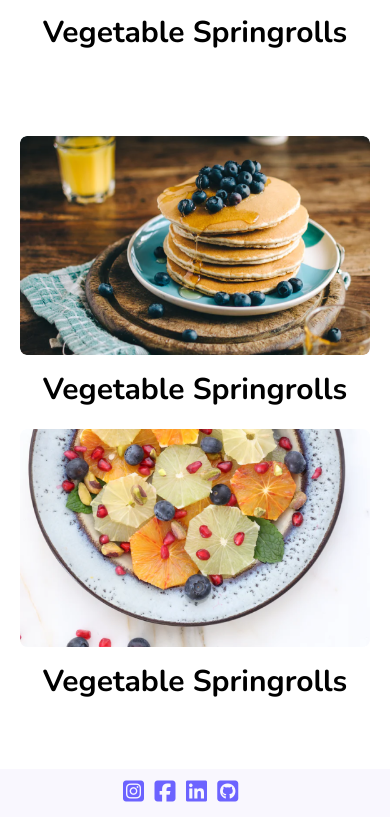
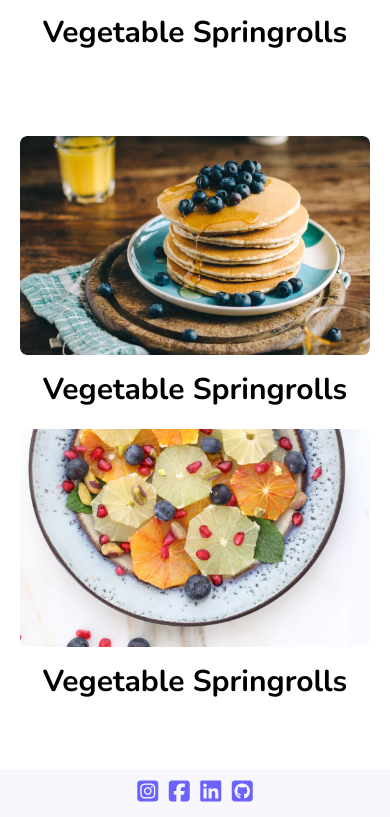
Before and after one commit to teytap/recipe-portfolio, a plain HTML site: page index.html in a window 390 px wide. Shown: the part 2032-2849 px from the top of the page. Drawn offline with nearby package versions, Linux system fonts and the light colour scheme.

Commit message:
made footer centered responsively

```diff
--- a/index.html
+++ b/index.html
@@ -190,7 +190,7 @@
     </div>
 
     <br />
-    <footer class="d-flex justify-content-between">
+    <footer class="d-flex justify-content-evenly">
       <div class="footermark d-none d-md-block">SheCodes</div>
       <div>
         <a href="https://z-p15.www.instagram.com/teytap/" target="_blank"
--- a/src/styles.css
+++ b/src/styles.css
@@ -44,8 +44,7 @@ hr {
   border-top: 3px dotted #67d5d2;
 }
 footer {
-  text-align: center;
-  padding: 10px 120px;
+  padding: 10px 0px;
   background: var(--primary-color);
 }
 footer .footerallrights {
@@ -198,7 +197,7 @@ li {
 
   i {
     margin: 0px 3px;
-    text-align: center;
+
     font-size: 24px;
   }
   .navbar {
```
Also changed, not shown: about.html (+1 -1 lines), contact.html (+1 -1 lines), recipe.html (+1 -1 lines).
